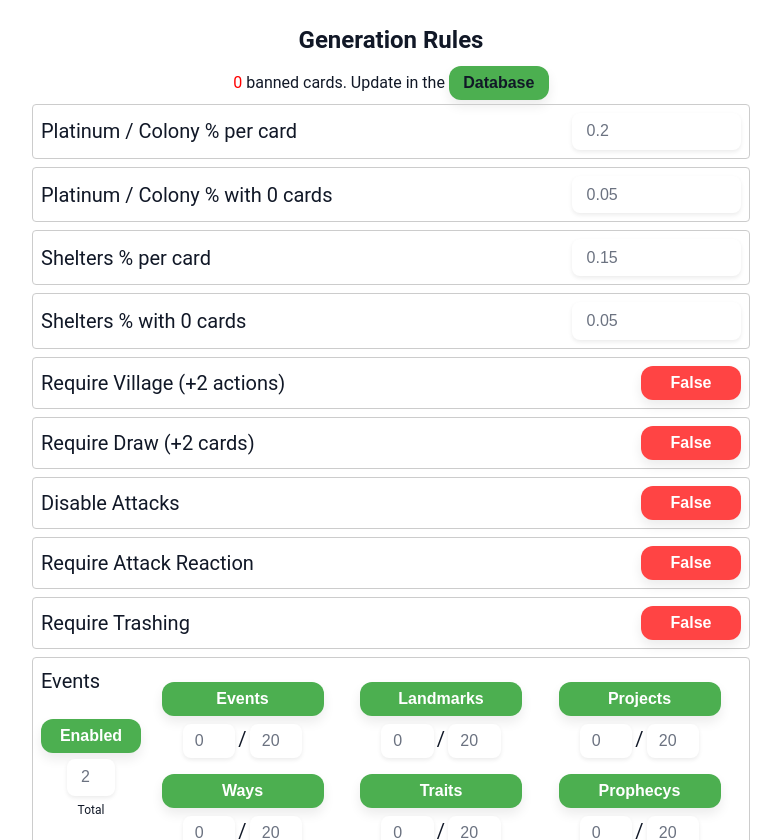
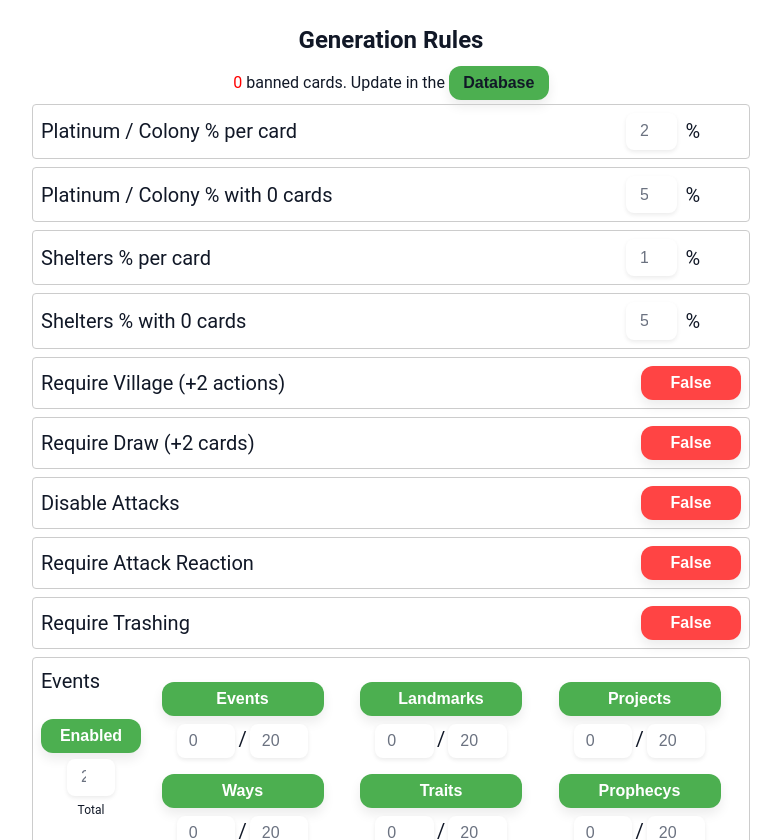
Before and after one commit to JHocevar/dominion, a SvelteKit app: page /settings in a window 1280 px wide. Shown: the part 1497-2337 px from the top of the page, without its empty margins (249-1030 px from the left). Built offline with nearby package versions, Linux system fonts and the light colour scheme; no server answers.

Commit message:
display as percentages

```diff
--- a/src/routes/+layout.svelte
+++ b/src/routes/+layout.svelte
@@ -236,7 +236,7 @@
     display: flex;
     flex-direction: row;
     justify-content: space-between;
-    z-index: 0;
+    z-index: 1001;
   }
 
   .container {
--- a/src/routes/settings/+page.svelte
+++ b/src/routes/settings/+page.svelte
@@ -3,13 +3,19 @@
   import { saveAll } from "$lib/functions/saving"
   import { MediaQuery } from "svelte/reactivity"
 
-  let showAdvanced = false
+  let showAdvanced = $state(false)
 
   function toggleAllAdvanced() {
     showAdvanced = !showAdvanced
   }
 
   let bigEnough = new MediaQuery("min-width: 375px")
+
+  // percentage display helpers (store whole numbers for the inputs)
+  let platinumPercent = $derived(Math.round(settingsState.platinumChance * 100))
+  let platinumNoCardsPercent = $derived(Math.round(settingsState.platinumChanceNoCards * 100))
+  let shelterPercent = $derived(Math.round(settingsState.shelterChance * 100))
+  let shelterNoCardsPercent = $derived(Math.round(settingsState.shelterChanceNoCards * 100))
 </script>
 
 <h1>Settings</h1>
@@ -110,21 +116,73 @@
 <!-- Platinum and Colony -->
 <div class="item">
   <span> Platinum / Colony % per card </span>
-  <input class="input" onchange={saveAll} bind:value={settingsState.platinumChance} />
+  <div style="display:flex; align-items:center; gap:0.5rem;">
+    <input
+      class="input"
+      type="number"
+      min="0"
+      max="100"
+      bind:value={platinumPercent}
+      onchange={() => {
+        settingsState.platinumChance = Number(platinumPercent) / 100
+        saveAll()
+      }}
+    />
+    <span>%</span>
+  </div>
 </div>
 <div class="item">
   <span> Platinum / Colony % with 0 cards </span>
-  <input class="input" onchange={saveAll} bind:value={settingsState.platinumChanceNoCards} />
+  <div style="display:flex; align-items:center; gap:0.5rem;">
+    <input
+      class="input"
+      type="number"
+      min="0"
+      max="100"
+      bind:value={platinumNoCardsPercent}
+      onchange={() => {
+        settingsState.platinumChanceNoCards = Number(platinumNoCardsPercent) / 100
+        saveAll()
+      }}
+    />
+    <span>%</span>
+  </div>
 </div>
 
 <!-- Shelters -->
 <div class="item">
   <span> Shelters % per card </span>
-  <input class="input" onchange={saveAll} bind:value={settingsState.shelterChance} />
+  <div style="display:flex; align-items:center; gap:0.5rem;">
+    <input
+      class="input"
+      type="number"
+      min="0"
+      max="100"
+      bind:value={shelterPercent}
+      onchange={() => {
+        settingsState.shelterChance = Number(shelterPercent) / 100
+        saveAll()
+      }}
+    />
+    <span>%</span>
+  </div>
 </div>
 <div class="item">
   <span> Shelters % with 0 cards </span>
-  <input class="input" onchange={saveAll} bind:value={settingsState.shelterChanceNoCards} />
+  <div style="display:flex; align-items:center; gap:0.5rem;">
+    <input
+      class="input"
+      type="number"
+      min="0"
+      max="100"
+      bind:value={shelterNoCardsPercent}
+      onchange={() => {
+        settingsState.shelterChanceNoCards = Number(shelterNoCardsPercent) / 100
+        saveAll()
+      }}
+    />
+    <span>%</span>
+  </div>
 </div>
 
 <!-- Required or Disabled Cards -->
@@ -503,6 +561,8 @@
   input[type="number"]::-webkit-inner-spin-button,
   input[type="number"] {
     -webkit-appearance: none;
+    appearance: textfield;
+    -moz-appearance: textfield;
     margin: 0;
   }
 
```
